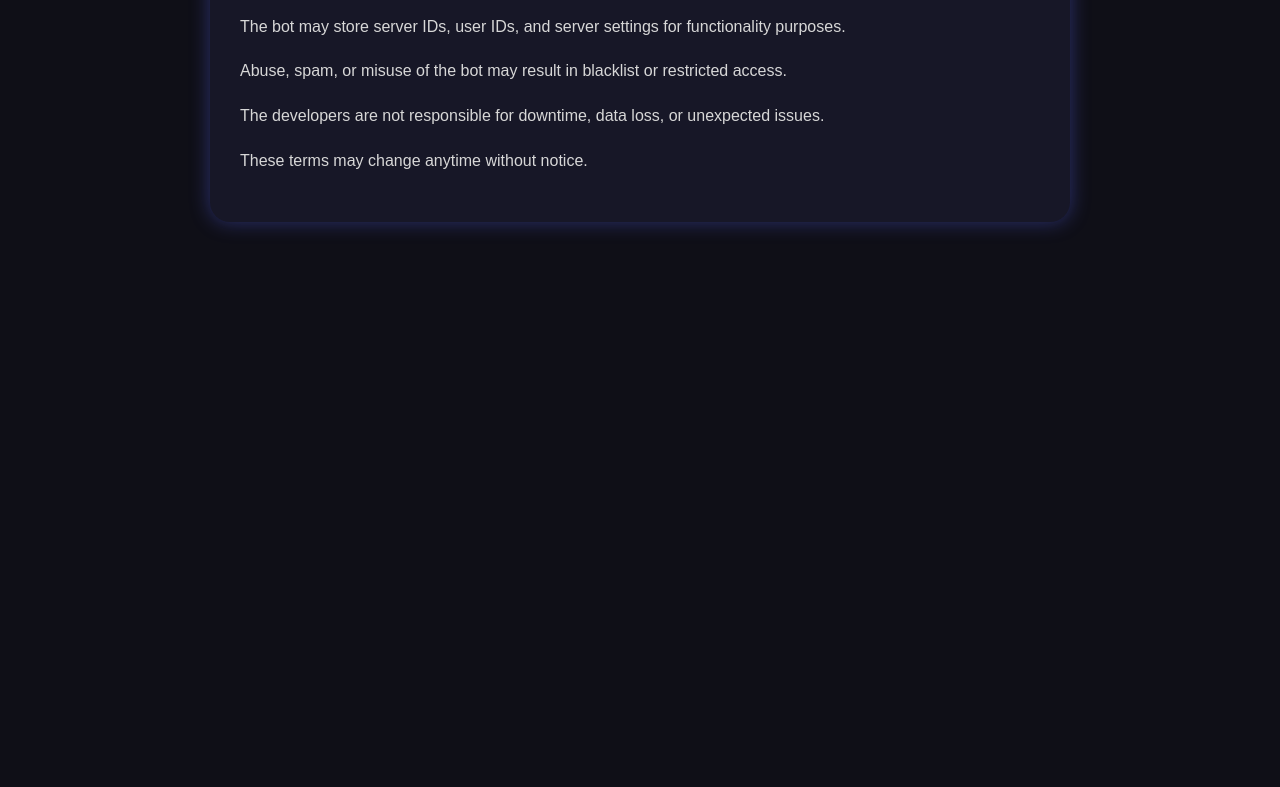
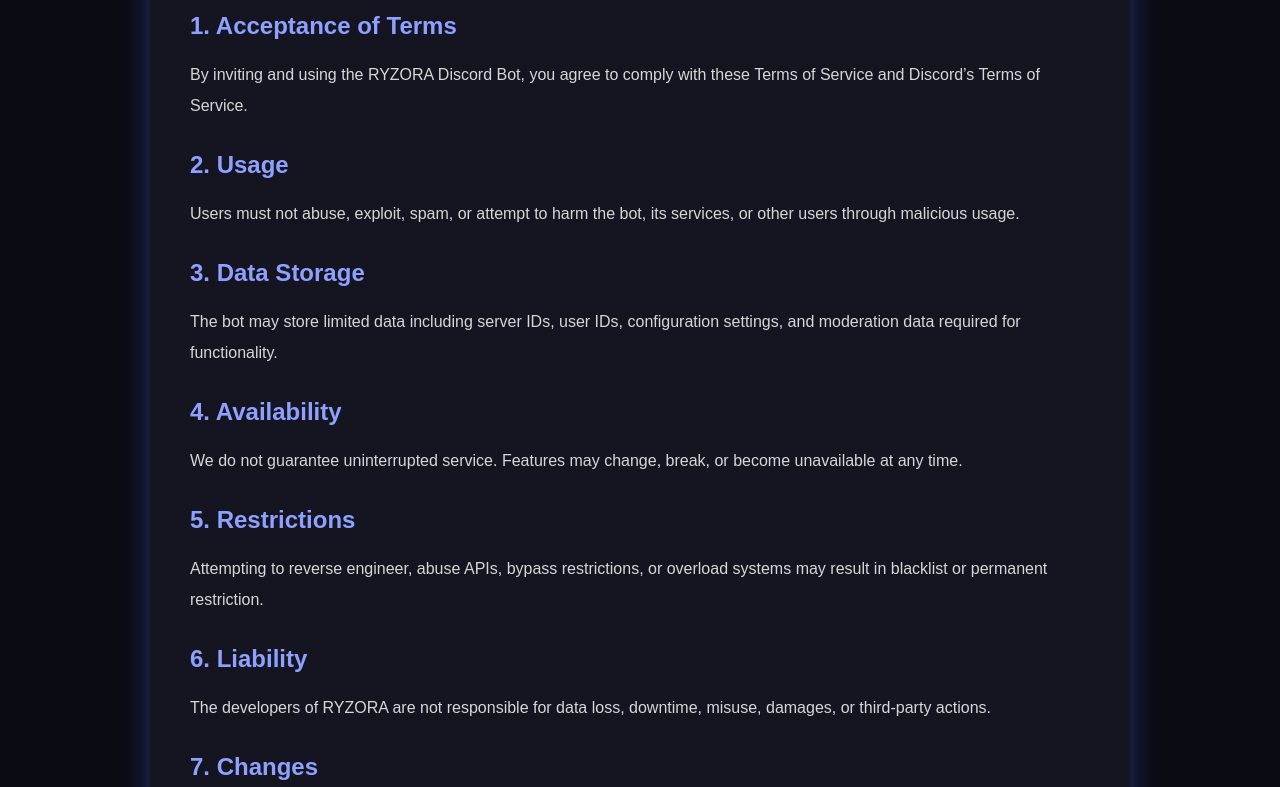
Before and after one commit to ZCZXK/RYZORAPOLICY-, a plain HTML site: page terms.html in a window 1280 px wide. Shown: the part 182-969 px from the top of the page. Before the commit the page ends 800 px from the top, so only its background shows below. Drawn offline with Linux system fonts and the light colour scheme.

Commit message:
Update terms.html

````diff
--- a/terms.html
+++ b/terms.html
@@ -1,3 +1,4 @@
+```html
 <!DOCTYPE html>
 <html lang="en">
 <head>
@@ -6,58 +7,85 @@
 <title>Terms of Service</title>
 
 <style>
+
 body{
-      margin:0;
-      padding:40px;
-      background:#0f0f17;
+background:#0b0b13;
 color:white;
 font-family:Arial,sans-serif;
+padding:40px 20px;
 }
 
-    .box{
-      max-width:800px;
+.container{
+max-width:900px;
 margin:auto;
-      background:#171727;
-      padding:30px;
-      border-radius:20px;
-      box-shadow:0 0 20px rgba(88,101,242,0.4);
+background:#151522;
+padding:40px;
+border-radius:25px;
+box-shadow:0 0 30px rgba(88,101,242,0.4);
 }
 
 h1{
 color:#5865F2;
+margin-bottom:25px;
+}
+
+h2{
+margin-top:30px;
+color:#8ea1ff;
 }
 
 p{
-      line-height:1.8;
+line-height:1.9;
 color:#d7d7d7;
+margin-top:10px;
 }
+
 </style>
 </head>
+
 <body>
 
-<div class="box">
+<div class="container">
+
 <h1>Terms of Service</h1>
 
+<h2>1. Acceptance of Terms</h2>
 <p>
-    By using this Discord bot, you agree to follow Discord’s Terms of Service and Community Guidelines.
+By inviting and using the RYZORA Discord Bot, you agree to comply with these Terms of Service and Discord’s Terms of Service.
 </p>
 
+<h2>2. Usage</h2>
 <p>
-    The bot may store server IDs, user IDs, and server settings for functionality purposes.
+Users must not abuse, exploit, spam, or attempt to harm the bot, its services, or other users through malicious usage.
 </p>
 
+<h2>3. Data Storage</h2>
 <p>
-    Abuse, spam, or misuse of the bot may result in blacklist or restricted access.
+The bot may store limited data including server IDs, user IDs, configuration settings, and moderation data required for functionality.
 </p>
 
+<h2>4. Availability</h2>
 <p>
-    The developers are not responsible for downtime, data loss, or unexpected issues.
+We do not guarantee uninterrupted service. Features may change, break, or become unavailable at any time.
 </p>
 
+<h2>5. Restrictions</h2>
 <p>
-    These terms may change anytime without notice.
+Attempting to reverse engineer, abuse APIs, bypass restrictions, or overload systems may result in blacklist or permanent restriction.
 </p>
+
+<h2>6. Liability</h2>
+<p>
+The developers of RYZORA are not responsible for data loss, downtime, misuse, damages, or third-party actions.
+</p>
+
+<h2>7. Changes</h2>
+<p>
+These Terms may be updated or modified at any time without prior notice.
+</p>
+
 </div>
 
 </body>
 </html>
+```
````
Lines whose indentation alone changed are shown as unchanged.
